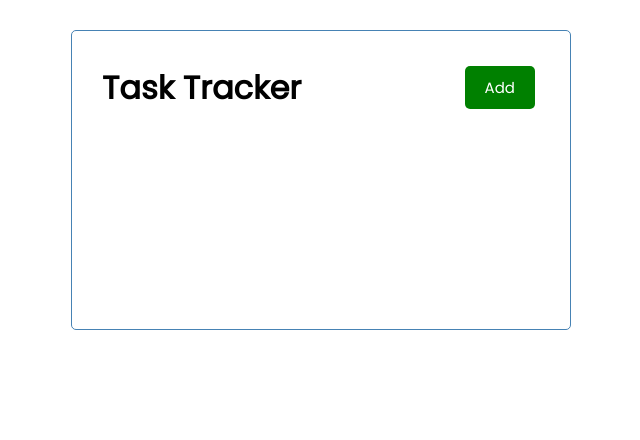
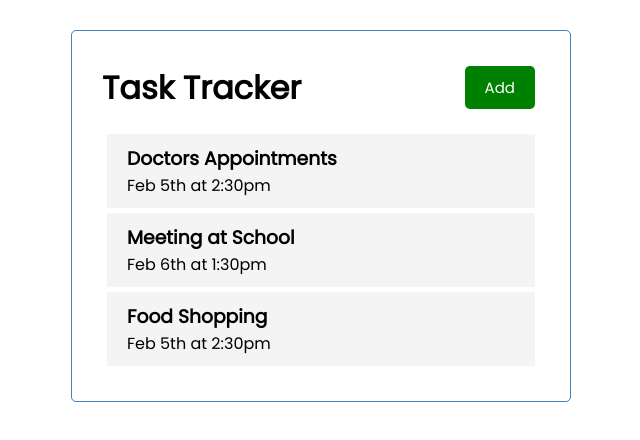
Before and after one commit to sandromiranda/react-task-tracker, a React (Create React App) app: page / in a window 1280 px wide. Shown: the top 440 px of the page, without its empty margins (319-959 px from the left). Built offline with nearby package versions, Linux system fonts and the light colour scheme.

Commit message:
added tasks.js and task.js

```diff
--- a/package.json
+++ b/package.json
@@ -8,6 +8,7 @@
     "@testing-library/user-event": "^12.8.3",
     "react": "^17.0.2",
     "react-dom": "^17.0.2",
+    "react-icons": "^4.2.0",
     "react-scripts": "4.0.3",
     "web-vitals": "^1.1.2"
   },
--- a/src/App.js
+++ b/src/App.js
@@ -1,12 +1,36 @@
+import { useState } from 'react'
 import Header from './components/Header'
+import Tasks from './components/Tasks'
 
 const App = () => {
+
+  const [tasks, setTasks] = useState([
+    {
+        id: 1,
+        text: 'Doctors Appointments',
+        day: 'Feb 5th at 2:30pm',
+        reminder: true,
+    },
+    {
+        id: 2,
+        text: 'Meeting at School',
+        day: 'Feb 6th at 1:30pm',
+        reminder: true,
+    },
+    {
+        id: 3,
+        text: 'Food Shopping',
+        day: 'Feb 5th at 2:30pm',
+        reminder: false,
+    },
+  ])
 
   return (
     //this is actually JSX, not html
     //it will allow to return only one element - on this example is 'div', but could be any other
     <div className='container'>
       <Header />
+      <Tasks tasks={tasks}/>
     </div>
   )
 }
--- a/src/components/Button.js
+++ b/src/components/Button.js
@@ -1,9 +1,13 @@
 import PropTypes from 'prop-types'
 
-const Button = ({ color, text}) => {
+const Button = ({ color, text, onClick }) => {
+
     return (
-        <button style={{ backgroundColor: color}}
-        className='btn'>
+        <button
+            onClick={onClick}
+            style={{ backgroundColor: color}}
+            className='btn'
+        >
             {text}
         </button>
     )
@@ -15,7 +19,8 @@
 
 Button.propTypes = {
     text: PropTypes.string,
-    color: PropTypes.string
+    color: PropTypes.string,
+    onClick: PropTypes.func,
 }
 
 export default Button
--- a/src/components/Header.js
+++ b/src/components/Header.js
@@ -2,10 +2,15 @@
 import Button from './Button'
 
 const Header = ({ title }) => {
+
+    const onClick = () => {
+        console.log('click')
+    }
+
     return (
         <header className='header'>
             <h1>{title}</h1>
-            <Button color='green' text='Add' />
+            <Button color='green' text='Add' onClick={onClick} />
         </header>
     )
 }
--- /dev/null
+++ b/src/components/Task.js
@@ -0,0 +1,10 @@
+const Task = ({ task }) => {
+    return (
+        <div className='task'>
+            <h3>{task.text}</h3>
+            <p>{task.day}</p>
+        </div>
+    )
+}
+
+export default Task
--- /dev/null
+++ b/src/components/Tasks.js
@@ -0,0 +1,14 @@
+import Task from './Task'
+
+const Tasks = ({ tasks }) => {
+    return (
+        <>
+            {tasks.map((task) => (
+                <Task key={task.id} task={task} />
+            ))}
+
+        </>
+    )
+}
+
+export default Tasks
```
Also changed, not shown: 1 other file (tests, documents, lock files or other folders).
